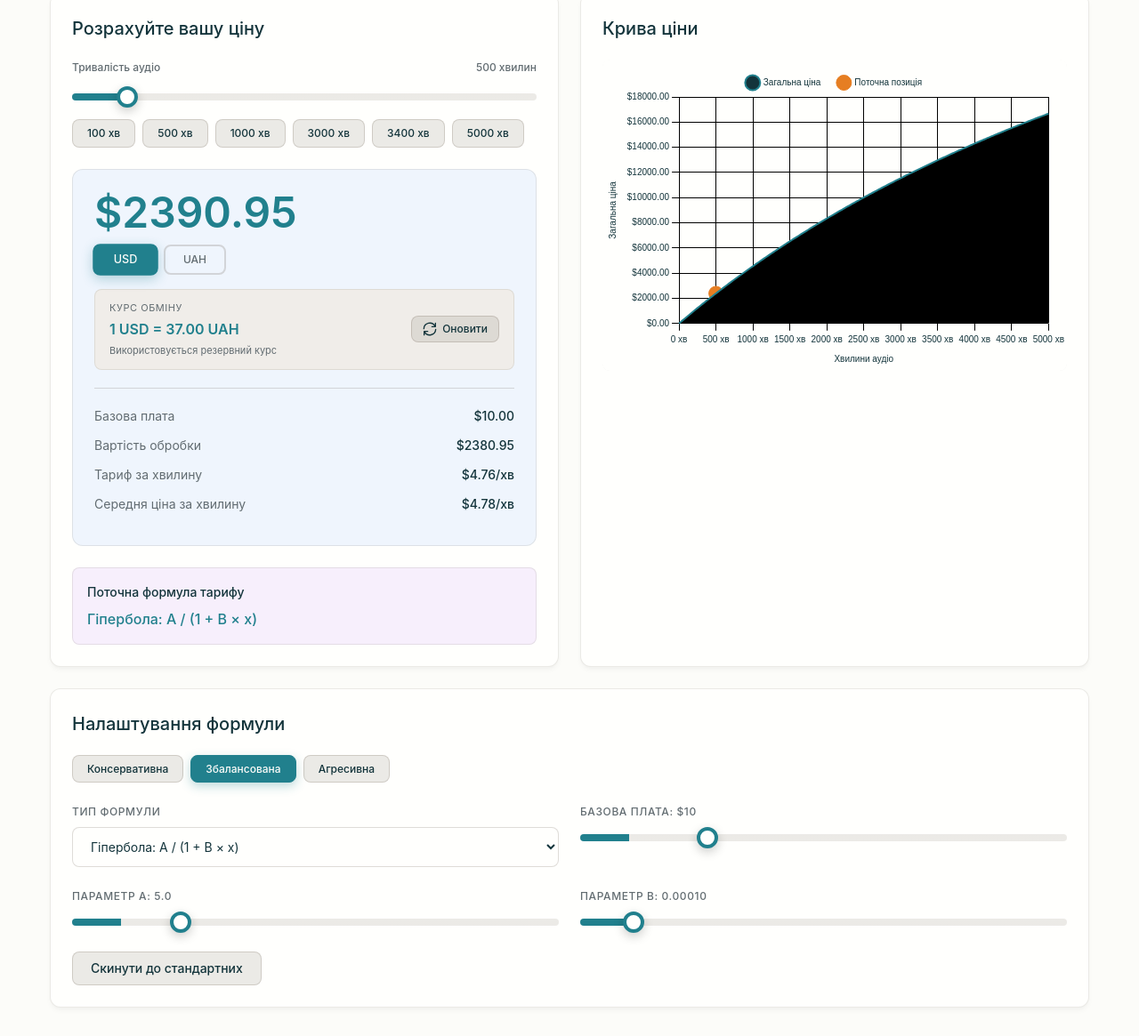
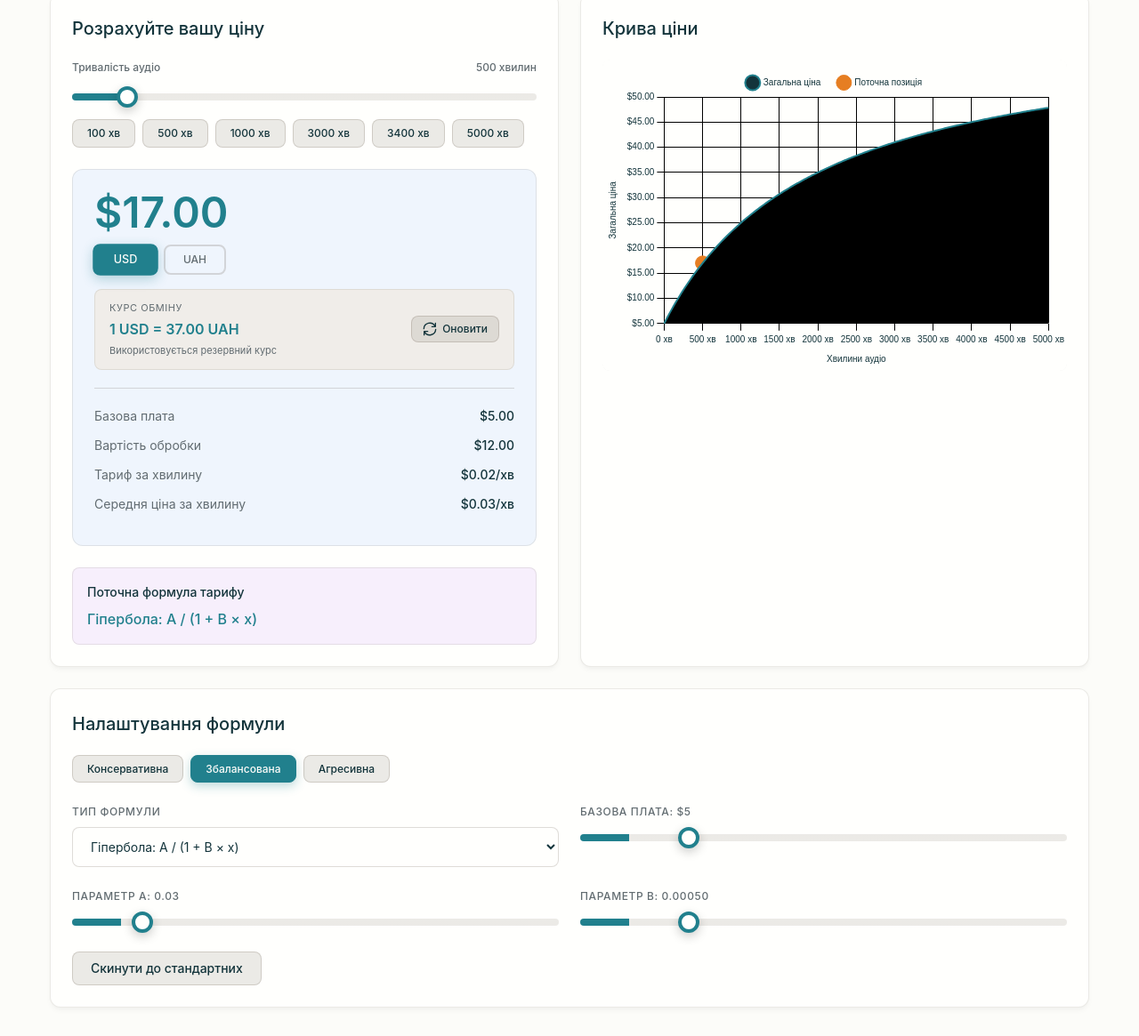
Before and after one commit to murasamadsp/audio-cleaning-pricing, a website built with Vite: page index.html in a window 1280 px wide. Shown: the part 153-1318 px from the top of the page at 89% size. Built offline with nearby package versions, Linux system fonts and the light colour scheme; no server answers; a web font is replaced by a local one.

Commit message:
Adjust pricing coefficients for realistic costs
- Update pricing formulas to achieve ~1500 UAH for 3000 minutes
- Balanced preset: baseFee , A=0.03, B=0.0005
- Conservative preset: baseFee , A=0.08, B=0.0002
- Aggressive preset: baseFee , A=0.015, B=0.0008
- Update all formula parameter ranges for realistic values
- Adjust HTML default values to match new pricing
- Update slider ranges and step values
- Fix default display values in HTML template

New pricing scale:
- 100 min: ~-8 (conservative) to ~-4 (aggressive)
- 500 min: ~-20 (balanced default)
- 1000 min: ~-30 (balanced)
- 3000 min: ~ ≈ 1500 UAH (target achieved)
- 5000 min: ~-50 (balanced)

All calculations use hyperbolic formula: A / (1 + B × x)

```diff
--- a/index.html
+++ b/index.html
@@ -44,7 +44,7 @@
           </div>
 
           <div class="price-display">
-            <div class="total-price" id="totalPrice">$70.00</div>
+            <div class="total-price" id="totalPrice">$17.00</div>
             <div class="currency-toggle">
               <button class="currency-btn active" data-currency="USD">
                 USD
@@ -84,19 +84,19 @@
             <div class="breakdown">
                         <div class="breakdown-item">
                             <span>Базова плата</span>
-                <span id="baseFeeDisplay">$10.00</span>
+                            <span id="baseFeeDisplay">$5.00</span>
                         </div>
                         <div class="breakdown-item">
                             <span>Вартість обробки</span>
-                <span id="processingCost">$60.00</span>
+                            <span id="processingCost">$12.00</span>
                         </div>
               <div class="breakdown-item">
                 <span>Тариф за хвилину</span>
-                <span id="rateDisplay">$0.12/min</span>
+                <span id="rateDisplay">$0.024/min</span>
               </div>
               <div class="breakdown-item">
                 <span>Середня ціна за хвилину</span>
-                <span id="avgDisplay">$0.14/min</span>
+                <span id="avgDisplay">$0.034/min</span>
               </div>
             </div>
           </div>
@@ -141,13 +141,13 @@
           </div>
           <div>
             <label class="form-label"
-              >Базова плата: $<span id="baseFeeValue">10</span></label
+              >Базова плата: $<span id="baseFeeValue">5</span></label
             >
             <input
               type="range"
-              min="5"
-              max="25"
-              value="10"
+              min="1"
+              max="20"
+              value="5"
               step="1"
               class="slider"
               id="baseFeeSlider"
@@ -158,27 +158,27 @@
         <div class="grid" style="margin-bottom: var(--space-24)">
           <div>
             <label class="form-label" id="paramALabel"
-              >Параметр A: <span id="paramAValue">5.00</span></label
+              >Параметр A: <span id="paramAValue">0.03</span></label
             >
             <input
               type="range"
-              min="1"
-              max="20"
-              value="5"
-              step="0.1"
+              min="0.005"
+              max="0.2"
+              value="0.03"
+              step="0.001"
               class="slider"
               id="paramASlider"
             />
           </div>
           <div>
             <label class="form-label" id="paramBLabel"
-              >Параметр B: <span id="paramBValue">0.0001</span></label
+              >Параметр B: <span id="paramBValue">0.0005</span></label
             >
             <input
               type="range"
-              min="0.00001"
-              max="0.001"
-              value="0.0001"
+              min="0.0001"
+              max="0.002"
+              value="0.0005"
               step="0.00001"
               class="slider"
               id="paramBSlider"
--- a/src/main.js
+++ b/src/main.js
@@ -11,9 +11,9 @@ const REFRESH_INTERVAL = 1800000; // 30 minutes
 let lastUpdateTime = null;
 let refreshTimer = null;
 const PRESETS = {
-    conservative: { baseFee: 15, formula: 'hyperbolic', A: 8, B: 0.00005 },
-    balanced: { baseFee: 10, formula: 'hyperbolic', A: 5, B: 0.0001 },
-    aggressive: { baseFee: 8, formula: 'hyperbolic', A: 3, B: 0.0002 }
+    conservative: { baseFee: 15, formula: 'hyperbolic', A: 0.08, B: 0.0002 },
+    balanced: { baseFee: 5, formula: 'hyperbolic', A: 0.03, B: 0.0005 },
+    aggressive: { baseFee: 3, formula: 'hyperbolic', A: 0.015, B: 0.0008 }
 };
 
 const FORMULAS = {
@@ -22,8 +22,8 @@ const FORMULAS = {
         equation: 'A / (1 + B × x)',
         calculate: (x, A, B) => A / (1 + B * x),
         params: {
-            A: { min: 1, max: 20, default: 5, step: 0.1 },
-            B: { min: 0.00001, max: 0.001, default: 0.0001, step: 0.00001 }
+            A: { min: 0.005, max: 0.2, default: 0.03, step: 0.001 },
+            B: { min: 0.0001, max: 0.002, default: 0.0005, step: 0.00001 }
         }
     },
     power: {
@@ -31,17 +31,17 @@ const FORMULAS = {
         equation: 'A × x^(-B)',
         calculate: (x, A, B) => x > 0 ? A * Math.pow(x, -B) : A,
         params: {
-            A: { min: 10, max: 200, default: 80, step: 1 },
-            B: { min: 0.1, max: 0.8, default: 0.3, step: 0.01 }
+            A: { min: 0.5, max: 5, default: 2, step: 0.1 },
+            B: { min: 0.3, max: 1.2, default: 0.6, step: 0.01 }
         }
     },
     logarithmic: {
         name: 'Логарифмічна',
         equation: 'A - B × ln(x)',
-        calculate: (x, A, B) => x > 0 ? Math.max(0.01, A - B * Math.log(x)) : A,
+        calculate: (x, A, B) => x > 0 ? Math.max(0.005, A - B * Math.log(x)) : A,
         params: {
-            A: { min: 0.05, max: 0.3, default: 0.15, step: 0.01 },
-            B: { min: 0.005, max: 0.05, default: 0.015, step: 0.001 }
+            A: { min: 0.02, max: 0.15, default: 0.08, step: 0.005 },
+            B: { min: 0.002, max: 0.02, default: 0.008, step: 0.001 }
         }
     }
 };
@@ -49,10 +49,10 @@ const FORMULAS = {
 // State
 let currentMinutes = 500;
 let currentCurrency = 'USD';
-let baseFee = 10;
+let baseFee = 5;
 let currentFormula = 'hyperbolic';
-let paramA = 5;
-let paramB = 0.0001;
+let paramA = 0.03;
+let paramB = 0.0005;
 let priceChart = null;
 
 // DOM Elements
```
Also changed, not shown: src/style.css (+37 -16 lines). Lines whose indentation alone changed are shown as unchanged.
